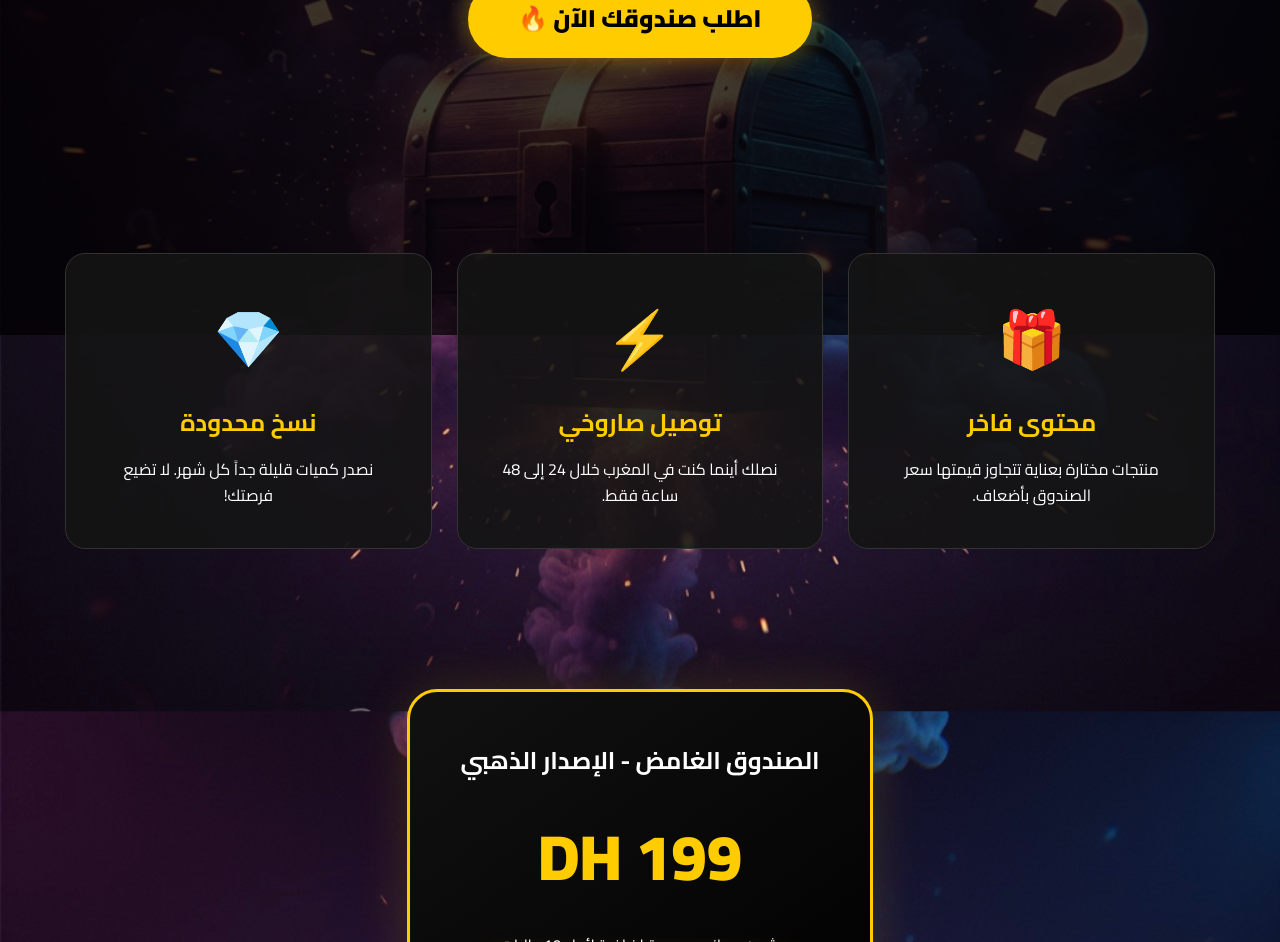
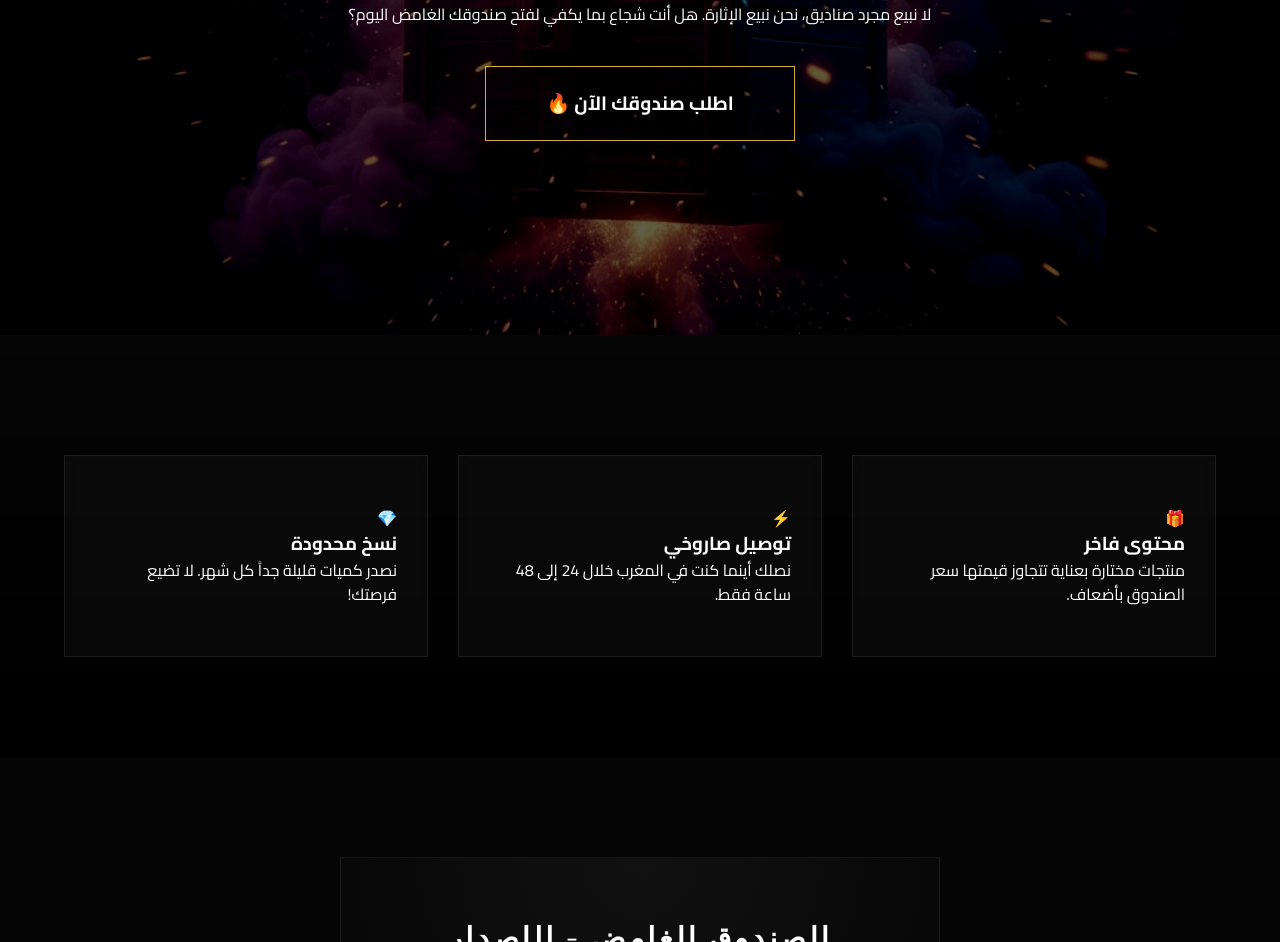
Before and after one commit to Hamza-Chaouki19/Dark-box, a plain HTML site: page index.html in a window 1280 px wide. Shown: the part 465-1407 px from the top of the page. Drawn offline with Linux system fonts and the light colour scheme.

Commit message:
Update style.css

```diff
--- a/style.css
+++ b/style.css
@@ -1,11 +1,14 @@
-/* الألوان والمتغيرات */
+/* استيراد خطوط احترافية */
+@import url('https://fonts.googleapis.com/css2?family=Cairo:wght@300;600;900&family=Cinzel:wght@700&display=swap');
+
 :root {
-    --gold: #ffcc00;
-    --dark-bg: #0a0a0a;
-    --card-bg: rgba(20, 20, 20, 0.9);
+    --gold: #D4AF37;
+    --gold-bright: #FFD700;
+    --deep-black: #050505;
+    --glass: rgba(255, 255, 255, 0.03);
+    --glass-border: rgba(255, 255, 255, 0.08);
 }
 
-/* التنسيق الأساسي */
 * {
     margin: 0;
     padding: 0;
@@ -14,162 +17,184 @@
 }
 
 body {
-    background: var(--dark-bg) url('bg.jpg') no-repeat center center fixed;
-    background-size: cover;
-    color: white;
-    line-height: 1.6;
+    background: var(--deep-black);
+    color: #fff;
     overflow-x: hidden;
+    line-height: 1.5;
 }
 
-/* طبقة التعتيم لجعل النص واضحاً */
+/* خلفية سينمائية متحركة */
 body::before {
     content: "";
     position: fixed;
     top: 0; left: 0; width: 100%; height: 100%;
-    background: rgba(0, 0, 0, 0.75);
-    z-index: -1;
+    background:
+        radial-gradient(circle at 50% 50%, rgba(212, 175, 55, 0.05) 0%, transparent 50%),
+        url('bg.jpg') no-repeat center center;
+    background-size: cover;
+    filter: brightness(0.4) contrast(1.2);
+    z-index: -2;
 }
 
-/* الهيدر */
+/* هيدر بتصميم Minimalist */
 header {
-    padding: 20px;
-    text-align: center;
-    background: rgba(0, 0, 0, 0.85);
-    border-bottom: 2px solid var(--gold);
+    height: 100px;
+    display: flex;
+    justify-content: center;
+    align-items: center;
+    backdrop-filter: blur(15px);
+    border-bottom: 1px solid var(--glass-border);
+    position: sticky;
+    top: 0; z-index: 1000;
 }
 
 .logo {
+    font-family: 'Cinzel', serif;
     font-size: 2.2rem;
-    font-weight: 900;
-    color: var(--gold);
-    letter-spacing: 3px;
-    text-shadow: 0 0 15px rgba(255, 204, 0, 0.5);
+    letter-spacing: 8px;
+    background: linear-gradient(to bottom, #fff 20%, var(--gold) 100%);
+    -webkit-background-clip: text;
+    -webkit-text-fill-color: transparent;
+    filter: drop-shadow(0 0 15px rgba(212, 175, 55, 0.3));
 }
 
-/* قسم البطولة (Hero) */
+/* Hero Section - تصميم فخم */
 .hero {
-    height: 70vh;
+    height: 90vh;
     display: flex;
     flex-direction: column;
     justify-content: center;
     align-items: center;
     text-align: center;
-    padding: 20px;
+    padding: 0 20px;
 }
 
 .hero h1 {
-    font-size: 3.5rem;
-    margin-bottom: 15px;
+    font-size: clamp(2.5rem, 8vw, 5rem);
     font-weight: 900;
+    line-height: 1.1;
+    margin-bottom: 20px;
+    text-transform: uppercase;
 }
 
 .hero h1 span {
+    display: block;
+    font-size: 0.4em;
+    font-weight: 300;
+    letter-spacing: 15px;
+    color: var(--gold);
+    margin-bottom: 10px;
+}
+
+/* زر الطلب بتأثير توهج (Glow) */
+.cta-button {
+    position: relative;
+    padding: 22px 60px;
+    background: transparent;
+    color: #fff;
+    text-decoration: none;
+    font-weight: 700;
+    font-size: 1.2rem;
+    border: 1px solid var(--gold);
+    border-radius: 0; /* زوايا حادة للفخامة */
+    transition: 0.5s all;
+    overflow: hidden;
+    margin-top: 40px;
+}
+
+.cta-button::before {
+    content: "";
+    position: absolute;
+    top: 0; left: -100%; width: 100%; height: 100%;
+    background: linear-gradient(90deg, transparent, rgba(255,255,255,0.2), transparent);
+    transition: 0.5s;
+}
+
+.cta-button:hover::before { left: 100%; }
+
+.cta-button:hover {
+    background: var(--gold);
+    color: #000;
+    box-shadow: 0 0 40px rgba(212, 175, 55, 0.6);
+}
+
+/* بطاقات بتصميم زجاجي (Glassmorphism) */
+.features {
+    display: grid;
+    grid-template-columns: repeat(auto-fit, minmax(300px, 1fr));
+    gap: 30px;
+    padding: 100px 5vw;
+    background: linear-gradient(to bottom, transparent, #000);
+}
+
+.feature-card {
+    background: var(--glass);
+    padding: 50px 30px;
+    border: 1px solid var(--glass-border);
+    backdrop-filter: blur(10px);
+    transition: 0.4s;
+    position: relative;
+}
+
+.feature-card:hover {
+    background: rgba(212, 175, 55, 0.05);
+    border-color: var(--gold);
+    transform: translateY(-5px);
+}
+
+.feature-card i {
+    font-size: 2.5rem;
+    color: var(--gold);
+    margin-bottom: 20px;
+    display: block;
+}
+
+/* قسم السعر - Dark & Bold */
+.pricing {
+    padding: 100px 20px;
+    text-align: center;
+}
+
+.price-box {
+    max-width: 600px;
+    margin: 0 auto;
+    padding: 60px;
+    border: 1px solid var(--glass-border);
+    background: radial-gradient(circle at top, #111 0%, #000 100%);
+}
+
+.price-box h2 {
+    font-family: 'Cinzel', serif;
+    font-size: 1.8rem;
+    letter-spacing: 3px;
+    margin-bottom: 20px;
+}
+
+.price {
+    font-size: 5rem;
+    font-weight: 900;
+    color: #fff;
+    margin: 30px 0;
+}
+
+.price span {
+    font-size: 1.5rem;
     color: var(--gold);
 }
 
-.hero p {
-    font-size: 1.3rem;
-    max-width: 700px;
-    color: #ddd;
-    margin-bottom: 40px;
+footer {
+    padding: 60px;
+    border-top: 1px solid var(--glass-border);
+    text-align: center;
+    letter-spacing: 2px;
+    font-size: 0.8rem;
+    color: #444;
 }
 
-/* الأزرار المتحركة */
-.cta-button {
-    padding: 20px 50px;
-    background: var(--gold);
-    color: #000;
-    text-decoration: none;
-    font-weight: 900;
-    font-size: 1.5rem;
-    border-radius: 60px;
-    box-shadow: 0 0 25px rgba(255, 204, 0, 0.4);
-    transition: 0.4s;
-    animation: pulse 2.5s infinite;
+/* Responsive */
+@media (max-width: 768px) {
+    header { height: 80px; }
+    .hero h1 { font-size: 3rem; }
+    .price { font-size: 3.5rem; }
+    .price-box { padding: 40px 20px; }
 }
-
-.cta-button:hover {
-    transform: scale(1.1);
-    background: #fff;
-    box-shadow: 0 0 40px #fff;
-}
-
-@keyframes pulse {
-    0% { transform: scale(1); }
-    50% { transform: scale(1.05); }
-    100% { transform: scale(1); }
-}
-
-/* بطاقات المميزات */
-.features {
-    display: grid;
-    grid-template-columns: repeat(auto-fit, minmax(300px, 1fr));
-    gap: 25px;
-    padding: 60px 25px;
-    max-width: 1200px;
-    margin: auto;
-}
-
-.feature-card {
-    background: var(--card-bg);
-    padding: 40px;
-    border-radius: 20px;
-    border: 1px solid #333;
-    text-align: center;
-    transition: 0.4s;
-}
-
-.feature-card:hover {
-    border-color: var(--gold);
-    transform: translateY(-10px);
-}
-
-.feature-card .icon {
-    font-size: 3.5rem;
-    margin-bottom: 20px;
-}
-
-.feature-card h3 {
-    color: var(--gold);
-    margin-bottom: 15px;
-    font-size: 1.5rem;
-}
-
-/* قسم السعر */
-.pricing {
-    text-align: center;
-    padding: 80px 20px;
-}
-
-.price-box {
-    display: inline-block;
-    background: linear-gradient(145deg, #111, #000);
-    padding: 50px;
-    border: 3px solid var(--gold);
-    border-radius: 30px;
-    box-shadow: 0 0 50px rgba(255, 204, 0, 0.15);
-}
-
-.price {
-    font-size: 4rem;
-    font-weight: 900;
-    color: var(--gold);
-    margin: 25px 0;
-}
-
-/* الفوتر */
-footer {
-    padding: 50px;
-    background: #000;
-    border-top: 1px solid #222;
-    color: #777;
-    text-align: center;
-}
-
-/* تعديلات الهاتف */
-@media (max-width: 768px) {
-    .hero h1 { font-size: 2.5rem; }
-    .hero p { font-size: 1.1rem; }
-    .price { font-size: 3rem; }
-    .price-box { padding: 30px; width: 100%; }
-}
```
